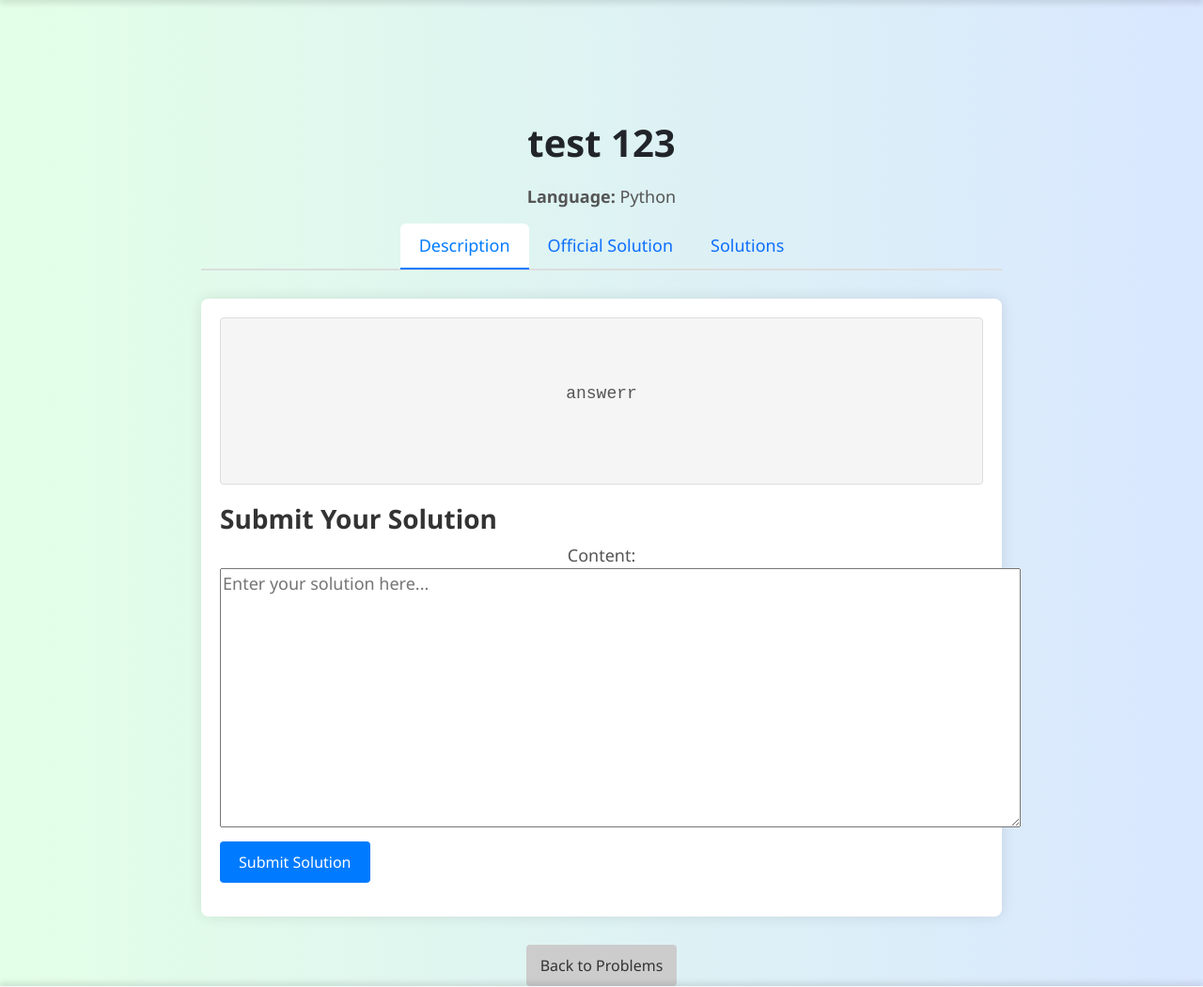
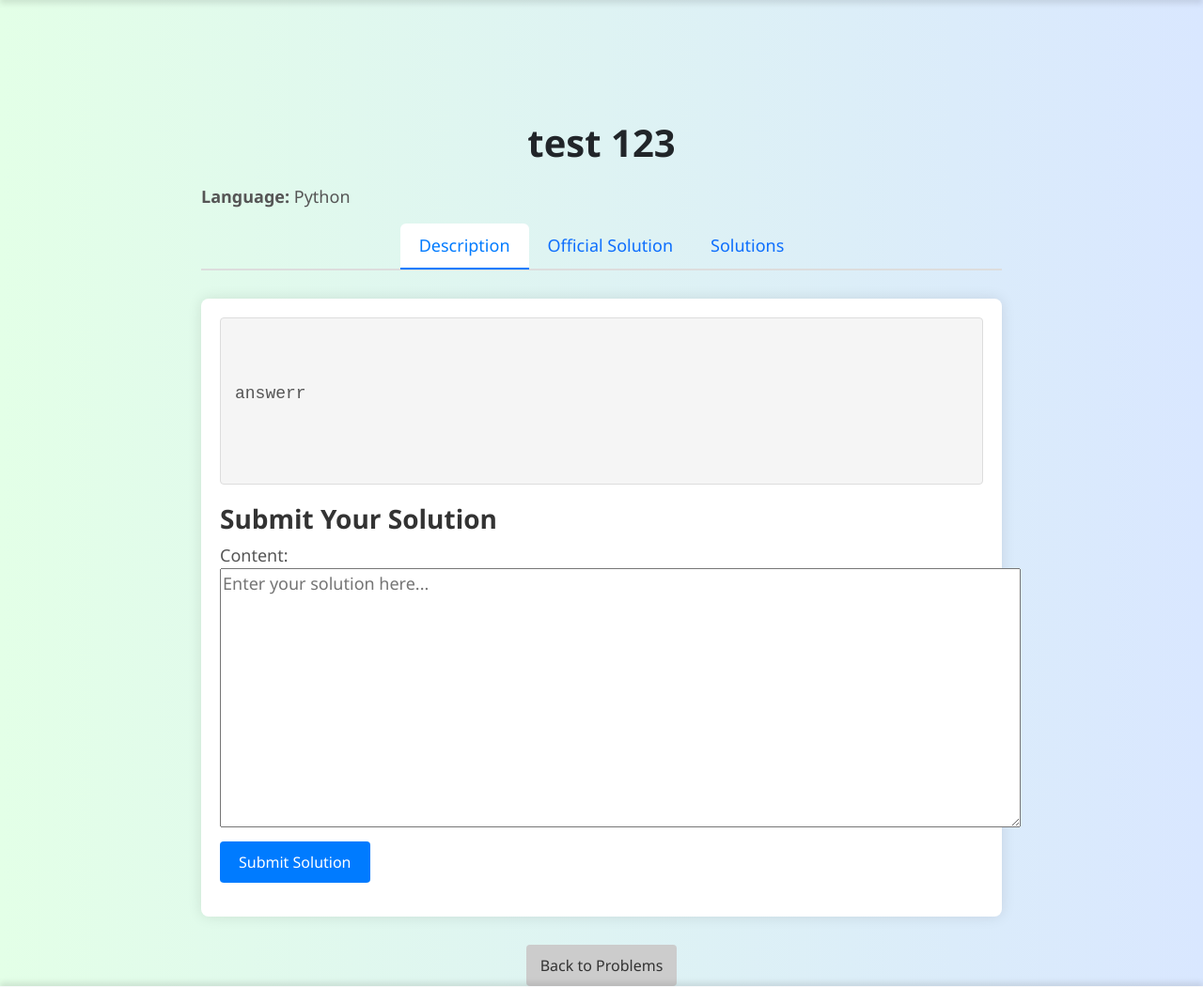
Before and after one commit to BS-PMC-2024/BS-PMC-2024-Team33, a Django app: page /problem/1/ in a window 1280 px wide. Shown: the part 78-1129 px from the top of the page at 94% size. Run offline with Django 5.2, Linux system fonts and the light colour scheme; a user stored in the database is signed in; data comes from the database, SQL or seed files in the repository; data that the repository does not hold is empty.

Commit message:
BSPMS2433-219 solving bug update solution edit_solution.html

```diff
--- a/CodingBuddy/templates/developer/problem_detail.html
+++ b/CodingBuddy/templates/developer/problem_detail.html
@@ -23,7 +23,7 @@
             margin-bottom: 20px;
         }
         p {
-            text-align: center;
+            text-align: left;
             font-size: 18px;
             color: #555;
         }
@@ -61,6 +61,7 @@
             white-space: pre-wrap;
             overflow-x: auto;
             line-height: 1.6;
+            text-align: left;
         }
         h2, h3, h4 {
             margin-top: 20px;
@@ -107,7 +108,7 @@
             border-radius: 4px;
             cursor: pointer;
             font-size: 16px;
-            text-align: center;
+            text-align: left;
             transition: background-color 0.3s ease;
         }
         .back-button:hover {
```
